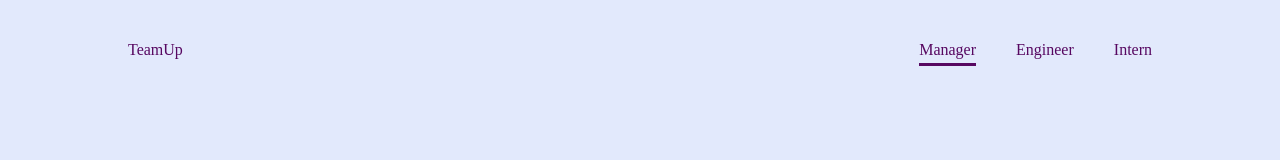
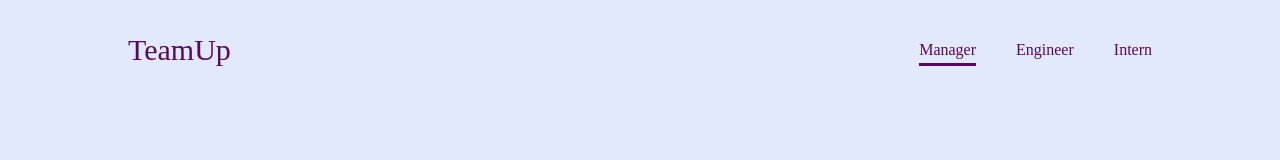
Before and after one commit to FOR-TIMI/Team-Profile-Generator, a website: page dist/index.html in a window 1280 px wide. Shown: the top 160 px of the page. Drawn offline with Linux system fonts and the light colour scheme; a web font is replaced by a local one.

Commit message:
increased logo size

```diff
--- a/dist/css/styles.css
+++ b/dist/css/styles.css
@@ -72,6 +72,10 @@ header nav a {
   text-decoration: none;
   color: #570861;
 }
+header nav a.logo {
+  font-size: 30px;
+  font-weight: 500;
+}
 .navigation {
   position: fixed;
   right: 6%;
--- a/dist/less/styles.less
+++ b/dist/less/styles.less
@@ -27,6 +27,7 @@ header{
     top: 50px;
     width: 100%;
     .fully-centered();
+
     // Navbar section
     nav{
         display: flex;
@@ -36,6 +37,7 @@ header{
         margin: 30px;
         justify-content: space-between;
         align-items: center;
+
 
 
         ul{
@@ -62,6 +64,11 @@ header{
         a{
             text-decoration: none;
             color: @primary-color;
+
+            &.logo{
+                font-size: 30px;
+                font-weight: 500;
+            }
          }
 
     }
```
